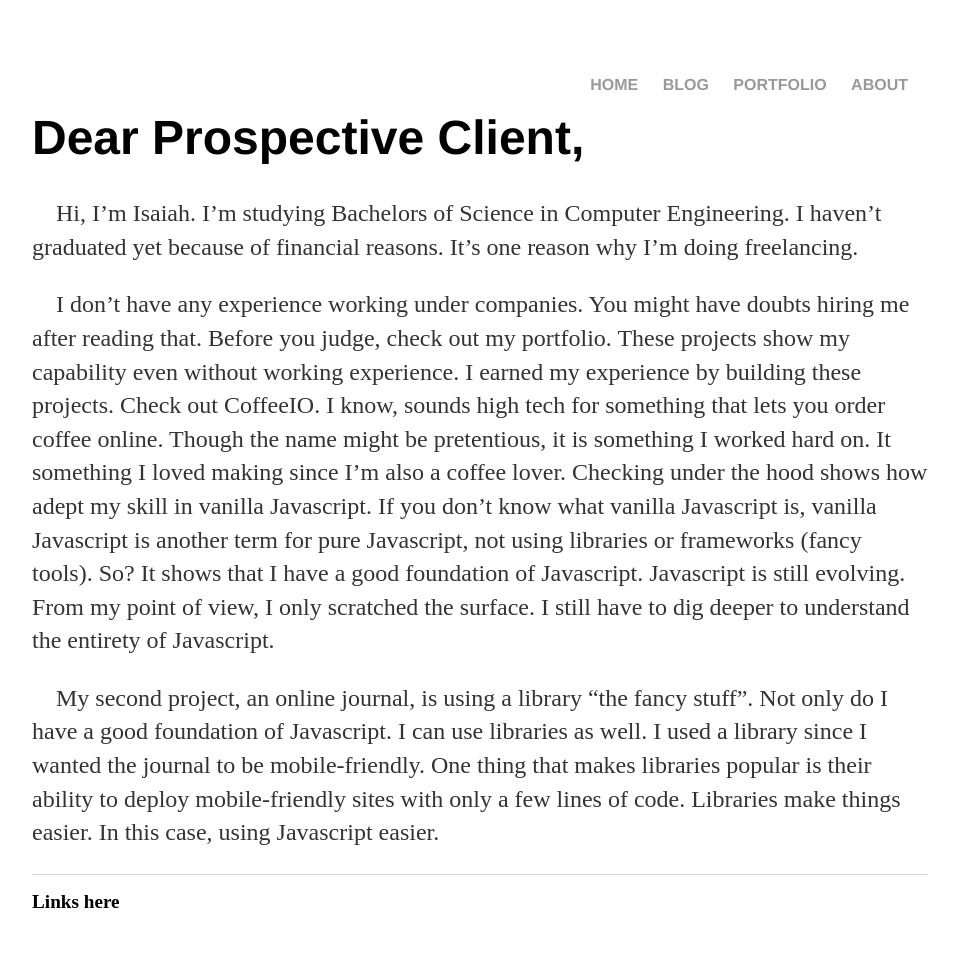
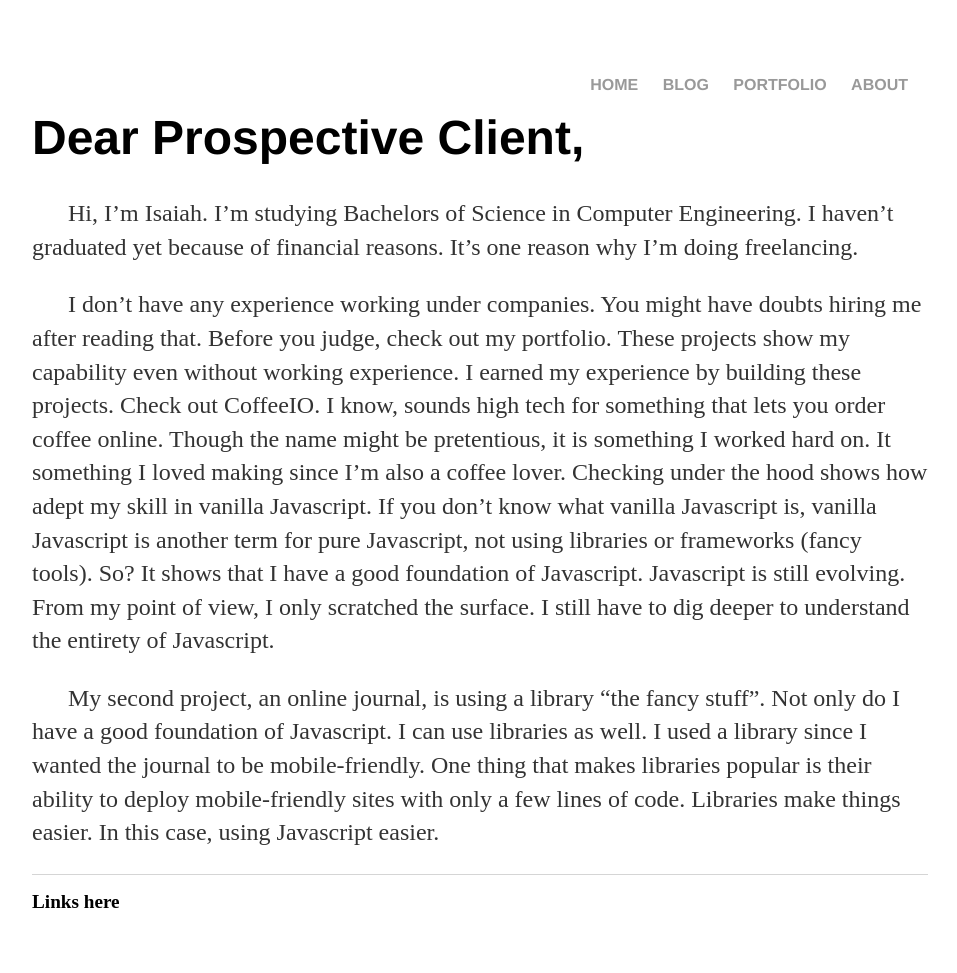
Before and after one commit to IGHarrison/igharrison.github.io, a Jekyll site: the page built from about/index.html, in a window 1280 px wide. Shown: the whole page, without its empty margins (160-1117 px from the left). Built offline with Jekyll 4.4.1, drawn with Linux system fonts in a browser that asks for light colours.

Commit message:
Update main.css
.5em increment text indent

```diff
--- a/css/main.css
+++ b/css/main.css
@@ -59,5 +59,5 @@ ul.posts li {
 }
 
 .about p {
-  text-indent: 1em;
+  text-indent: 1.5em;
 }
```
